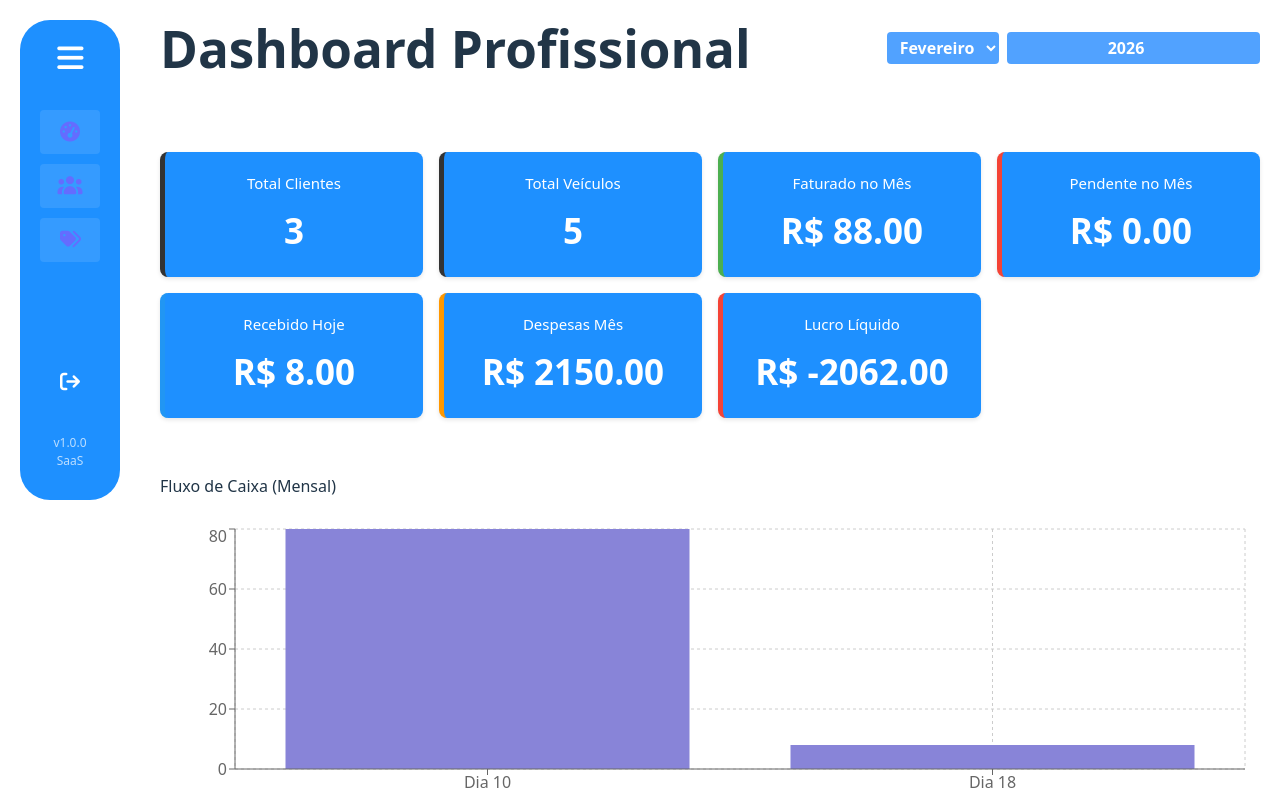
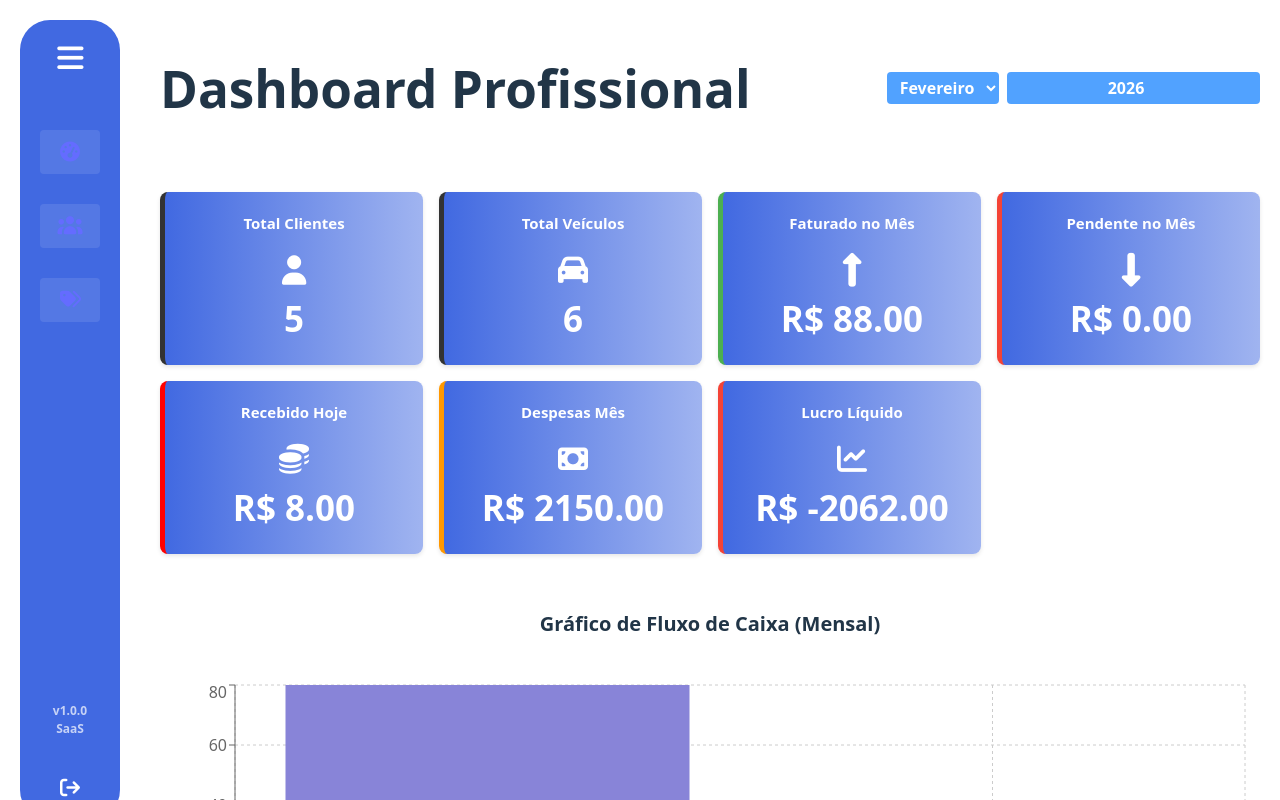
Before and after one commit to RaphaLsantos/lavaRapidoGerenciador, a React (Vite) app in the folder LavaRapidoGerenciador/: page /dashboard in a window 1280 px wide. Shown: the top 800 px of the page. Built offline with nearby package versions, Linux system fonts and the light colour scheme; data requests are answered from the project's data file.

Commit message:
Atualização
Alterações da Dashboard e MenuLateral

```diff
--- a/LavaRapidoGerenciador/db.json
+++ b/LavaRapidoGerenciador/db.json
@@ -13,6 +13,14 @@
     {
       "id": "7415",
       "nome": "gi"
+    },
+    {
+      "id": "4e2a",
+      "nome": "duda"
+    },
+    {
+      "id": "e704",
+      "nome": "gu"
     }
   ],
   "veiculos": [
@@ -50,6 +58,13 @@
       "placa": "12",
       "cor": "Preto",
       "clienteId": "7415"
+    },
+    {
+      "id": "16c8",
+      "modelo": "d",
+      "placa": "123",
+      "cor": "12",
+      "clienteId": "4e2a"
     }
   ],
   "precosServicos": [
@@ -125,6 +140,14 @@
       "veiculoId": "e343",
       "status": "Em andamento",
       "dataCriacao": "2026-02-24T01:07:59.998Z"
+    },
+    {
+      "id": "f589",
+      "descricao": "Lavagem",
+      "valor": 80,
+      "veiculoId": "16c8",
+      "status": "Em andamento",
+      "dataCriacao": "2026-03-07T14:33:44.776Z"
     }
   ],
   "pagamentos": [
@@ -177,5 +200,6 @@
       "valor": 8,
       "data": "2026-02-10T10:30:00.000Z"
     }
-  ]
+  ],
+  "$schema": "./node_modules/json-server/schema.json"
 }
--- a/LavaRapidoGerenciador/src/components/Layout.tsx
+++ b/LavaRapidoGerenciador/src/components/Layout.tsx
@@ -6,13 +6,13 @@ export default function Layout() {
         <div style={{ display: 'flex', height: '100vh', }}>
             <aside style={{
                 width: '100px',
-                backgroundColor: '#1E90FF',
+                backgroundColor: '#4169E1',
                 color: 'white',
                 padding: '20px',
                 display: 'flex',
                 flexDirection: 'column',
-                gap: '10px',
-                height: '60vh',
+                gap: '30px',
+                height: '100vh',
                 borderRadius: '30px',
                 margin: '20px'
             }}>
@@ -20,11 +20,12 @@ export default function Layout() {
                 <Link to="/dashboard" className={`${linkClasses} group`}><i className="fas fa-tachometer-alt group-hover:text-white"></i></Link>
                 <Link to="/clientes" className={`${linkClasses} group`}><i className="fas fa-users group-hover:text-white"></i></Link>
                 <Link to="/servicos-precos" className={`${linkClasses} group`}><i className="fas fa-tags group-hover:text-white"></i></Link>
-                <div className="mt-auto text-center text-sm text-gray-300">
-                    <a href="#sair"><i className="fa-solid fa-arrow-right-from-bracket text-3xl text-white hover:scale-120 mt-20 text-xl transition-transform duration-200"></i></a>
+
+                <div style={{fontSize: '12px', opacity: 0.7, textAlign: 'center', padding: '10px', color: '#ffffff', fontWeight: 'bold', marginTop: 'auto' }}>
+                    v1.0.0<br></br>SaaS
                 </div>
-                <div style={{ marginTop: 'auto', fontSize: '12px', opacity: 0.7, textAlign: 'center', padding: '10px', color: '#ffffff' }}>
-                    v1.0.0<br></br>SaaS
+                <div className="text-center text-sm text-gray-300">
+                    <a href="#sair"><i className="fa-solid fa-arrow-right-from-bracket text-3xl text-white hover:scale-120 text-xl transition-transform duration-200"></i></a>
                 </div>
             </aside>
             <main style={{ flex: 1, padding: '20px', backgroundColor: '#ffffff' }}>
@@ -36,5 +37,5 @@ export default function Layout() {
 
 // base styles for sidebar links; hover handled by Tailwind classes
 const linkClasses =
-    "text-[#0763c091] p-2 rounded bg-white/10 text-center text-xl " +
+    "text-[white] p-2 rounded bg-white/10 text-center text-xl " +
     "transition-colors duration-300 hover:bg-white/20 hover:scale-110 hover:text-white transition-transform duration-200";
--- a/LavaRapidoGerenciador/src/hooks/UseVeiculos.tsx
+++ b/LavaRapidoGerenciador/src/hooks/UseVeiculos.tsx
@@ -1,4 +1,4 @@
-import { useEffect, useState } from "react";
+import { useState } from "react";
 import { api } from "../services/api";
 import type { Veiculo} from "../types/Veiculo";
 
--- a/LavaRapidoGerenciador/src/hooks/useSaaS.tsx
+++ b/LavaRapidoGerenciador/src/hooks/useSaaS.tsx
@@ -9,7 +9,7 @@ import type {
 } from "../types/SaaS";
 
 export function useSaaS() {
-    const [loading, setLoading] = useState(false);
+    const [loading] = useState(false);
 
     // --- TABELA DE PREÇOS ---
     const buscarPrecos = useCallback(async () => {
--- a/LavaRapidoGerenciador/src/pages/Clientes.tsx
+++ b/LavaRapidoGerenciador/src/pages/Clientes.tsx
@@ -1,5 +1,4 @@
 import { useEffect, useState } from "react";
-import type { Cliente } from "../types/Cliente";
 import { useClientes } from "../hooks/UseClientes";
 import { useVeiculos } from "../hooks/UseVeiculos";
 import Servicos from "./Servicos";
--- a/LavaRapidoGerenciador/src/pages/Dashboard.tsx
+++ b/LavaRapidoGerenciador/src/pages/Dashboard.tsx
@@ -122,7 +122,7 @@ export default function Dashboard() {
     return (
         <div className="flex flex-col gap-4">
 
-            <div className="flex items-center justify-between">
+            <div className="flex items-center justify-between mt-10">
                 <h1 className="text-2xl font-bold">Dashboard Profissional</h1>
                 <div className="flex items-center gap-4 md:flex-row md:items-start md:gap-2">
                     <select className="bg-blue-400 font-bold text-white p-1 rounded cursor-pointer hover:bg-blue-600 transition-colors duration-200 wd-40 text-center"
@@ -133,7 +133,7 @@ export default function Dashboard() {
                             <option key={mes} value={index}>{mes}</option>
                         ))}
                     </select>
-                    <input className="wd-100 bg-blue-400 font-bold text-white p-1 rounded cursor-pointer hover:bg-blue-600 transition-colors duration-200 text-center "type="number"
+                    <input className="wd-100 bg-blue-400 font-bold text-white p-1 rounded cursor-pointer hover:bg-blue-600 transition-colors duration-200 text-center "
                         type="number"
                         value={anoSelecionado}
                         onChange={(e) => setAnoSelecionado(Number(e.target.value))}
@@ -143,16 +143,16 @@ export default function Dashboard() {
             </div>
 
             <div className="grid grid-cols-1 sm:grid-cols-2 md:grid-cols-3 lg:grid-cols-4 gap-4 mb-10 mt-15">
-                <Card title="Total Clientes" value={clientesCount} />
-                <Card title="Total Veículos" value={veiculosCount} />
-                <Card title="Faturado no Mês" value={`R$ ${dadosFiltrados.totalFaturado.toFixed(2)}`} color="#4caf50" />
-                <Card title="Pendente no Mês" value={`R$ ${dadosFiltrados.totalPendente.toFixed(2)}`} color="#f44336" />
-                <Card title="Recebido Hoje" value={`R$ ${dadosFiltrados.totalHoje.toFixed(2)}`} color="#2196f3" />
-                <Card title="Despesas Mês" value={`R$ ${dadosFiltrados.totalDespesas.toFixed(2)}`} color="#ff9800" />
-                <Card title="Lucro Líquido" value={`R$ ${dadosFiltrados.lucroLiquido.toFixed(2)}`} color={dadosFiltrados.lucroLiquido >= 0 ? "#4caf50" : "#f44336"} />
+                <Card title="Total Clientes" value={clientesCount} iconClass="fa-user" />
+                <Card title="Total Veículos" value={veiculosCount} iconClass="fa-car" />
+                <Card title="Faturado no Mês" value={`R$ ${dadosFiltrados.totalFaturado.toFixed(2)}`} color="#4caf50" iconClass="fa-up-long" />
+                <Card title="Pendente no Mês" value={`R$ ${dadosFiltrados.totalPendente.toFixed(2)}`} color="#f44336" iconClass="fa-down-long" />
+                <Card title="Recebido Hoje" value={`R$ ${dadosFiltrados.totalHoje.toFixed(2)}`} color="#ff0000" iconClass="fa-coins" />
+                <Card title="Despesas Mês" value={`R$ ${dadosFiltrados.totalDespesas.toFixed(2)}`} color="#ff9800" iconClass="fa-money-bill" />
+                <Card title="Lucro Líquido" value={`R$ ${dadosFiltrados.lucroLiquido.toFixed(2)}`} color={dadosFiltrados.lucroLiquido >= 0 ? "#4caf50" : "#f44336"} iconClass="fa-chart-line" />
             </div>
 
-            <h2>Fluxo de Caixa (Mensal)</h2>
+            <h2 className="text-xl font-bold mb-4 text-center">Gráfico de Fluxo de Caixa (Mensal)</h2>
             <div style={{ width: "100%", height: 300, backgroundColor: '#ffffff', padding: '10px', borderRadius: '8px' }}>
                 <ResponsiveContainer width="100%" height="100%">
                     <BarChart data={dadosFiltrados.dadosGrafico}>
@@ -168,20 +168,39 @@ export default function Dashboard() {
     );
 }
 
-function Card({ title, value, color = '#333' }: { title: string, value: string | number, color?: string }) {
+function Card({ title, value, color = '#333', iconClass }: { title: string, value: string | number, color?: string, iconClass?: string }) {
+    const [isHovered, setIsHovered] = useState(false);
+
+    const textColor = isHovered ? '#1E1E1E' : '#ffffff';
+    const iconColor = isHovered ? '#1E1E1E' : '#ffffff';
+
     return (
-        <div style={{
+        <div
+            className="hover:scale-105 transition-all duration-300"
+            style={{
                 padding: '20px',
                 borderRadius: '8px',
                 boxShadow: '0 2px 4px rgba(0,0,0,0.1)',
-            backgroundColor: '#1E90FF',
+                backgroundImage: 'linear-gradient(90deg, #4169E1 0%, #ffffff 100%)',
+                backgroundSize: '200% 100%',
+                backgroundPosition: isHovered ? '100% 0' : '0 0',
                 borderLeft: `5px solid ${color}`,
                 width: '100%',
                 textAlign: 'center',
-
-        }}>
-            <h3 style={{ margin: '0 0 10px 0', fontSize: '15px', color: '#ffffff' }}>{title}</h3>
-            <p style={{ margin: 0, fontSize: '35px', fontWeight: 'bold', color: '#ffffff',  }}>{value}</p>
+                color: textColor,
+                cursor: 'pointer',
+            }}
+            onMouseEnter={() => setIsHovered(true)}
+            onMouseLeave={() => setIsHovered(false)}
+        >
+            <h3 style={{ margin: '0 0 10px 0', fontSize: '15px', color: textColor, fontWeight: 'bold' }}>{title}</h3>
+            {iconClass && (
+                <i
+                    className={`fa-solid ${iconClass}`}
+                    style={{ fontSize: 30, color: iconColor, marginBottom: 8, cursor: 'pointer', marginTop: '10px' }}
+                />
+            )}
+            <p style={{ margin: 0, fontSize: '35px', fontWeight: 'bold', color: textColor }}>{value}</p>
         </div>
     );
 }
--- a/LavaRapidoGerenciador/src/pages/Servicos.tsx
+++ b/LavaRapidoGerenciador/src/pages/Servicos.tsx
@@ -1,7 +1,6 @@
 import { useEffect, useState, useCallback } from "react";
 import { useServicos } from "../hooks/useServicos";
 import { usePagamentos } from "../hooks/usePagamentos";
-import type { Servico, StatusServico } from "../types/Servico";
 import type { Pagamento, FormaPagamento } from "../types/Pagamentos";
 
 interface ServicosProps {
```
Lines whose indentation alone changed are shown as unchanged.
